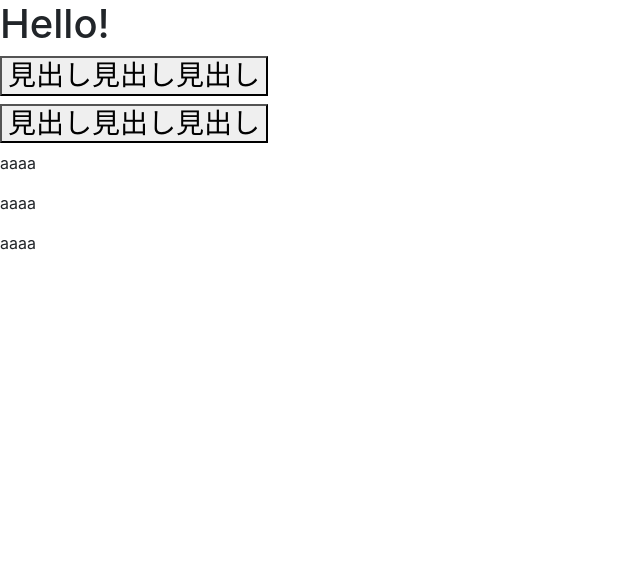
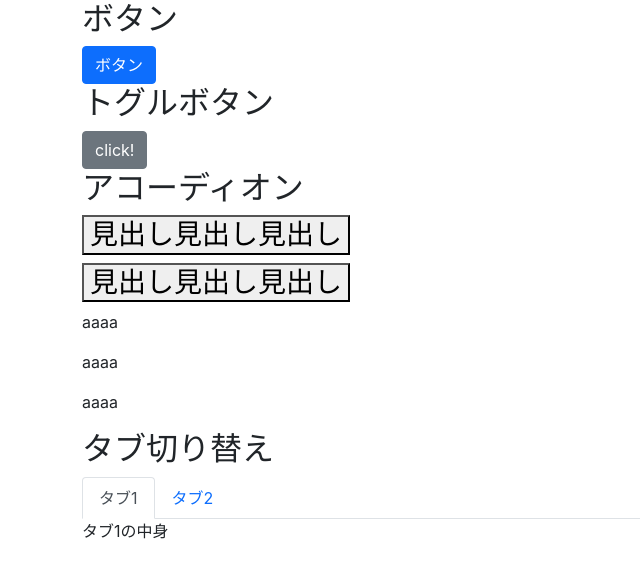
Before and after one commit to kanakita/study-nextjs, a Next.js app: page /sandbox in a window 1280 px wide. Shown: the top 578 px of the page, without its empty margins (0-640 px from the left). Built offline with nearby package versions, Linux system fonts and the light colour scheme.

Commit message:
タブ切り替え途中

```diff
--- /dev/null
+++ b/components/Tab/TabButton.tsx
@@ -0,0 +1,31 @@
+import {useState} from "react";
+
+interface Props {
+  label: string // ボタンのラベル
+  id: string
+  active?: boolean
+}
+
+function TabButton({label, id, active = false}: Props) {
+  const [isActive, setIsActive] = useState(active)
+  function handleClick(event: any) {
+    event.preventDefault();
+    setIsActive(! isActive);
+  }
+  return (
+    <a
+      className={isActive ? 'nav-link active': 'nav-link'}
+      id={'nav-tab-' + id}
+      href={'#nav-' + id}
+      aria-controls={'nav-' + id}
+      aria-selected={ isActive ? 'true': 'false'}
+      data-bs-toggle="tab"
+      role="tab"
+      onClick={handleClick}
+    >
+        {label}
+    </a>
+  )
+}
+
+export default TabButton
--- /dev/null
+++ b/components/Tab/TabButtons.tsx
@@ -0,0 +1,19 @@
+interface Props {
+  children: JSX.Element | JSX.Element[] | string;
+}
+
+function TabButtons({children}: Props) {
+  return (
+    <nav>
+      <div className="nav nav-tabs" id="nav-tab" role="tablist">
+        {children}
+      </div>
+    </nav>
+  )
+}
+
+
+
+
+
+export default TabButtons
--- /dev/null
+++ b/components/Tab/TabContent.tsx
@@ -0,0 +1,23 @@
+import {useState} from "react";
+
+interface Props {
+  id: string
+  active?: boolean
+  children: JSX.Element | JSX.Element[] | string;
+}
+
+function TabContent({children, id, active = false}: Props) {
+  const [isActive, setIsActive] = useState(active)
+  return (
+    <div
+      className={isActive ? 'tab-pane fade show active': 'tab-pane fade'}
+      id={'tab-' + id}
+      role="tabpanel"
+      aria-labelledby={'tab-' + id}
+    >
+      {children}
+    </div>
+  )
+}
+
+export default TabContent
--- /dev/null
+++ b/components/Tab/TabContents.tsx
@@ -0,0 +1,13 @@
+interface Props {
+  children: JSX.Element | JSX.Element[] | string;
+}
+
+function TabContents({children}: Props) {
+  return (
+    <div className="tab-content">
+      {children}
+    </div>
+  )
+}
+
+export default TabContents
--- /dev/null
+++ b/components/Tab/index.tsx
@@ -0,0 +1,22 @@
+import {useState} from "react";
+
+interface Props {
+  activeId: string
+  children: JSX.Element | JSX.Element[] | string;
+}
+
+function Tab({children, activeId}: Props) {
+  const [activeItem, setActiveItem] = useState({activeId})
+  console.log(activeItem)
+  return (
+    <>
+      {children}
+    </>
+  )
+}
+
+function changeTabButton() {
+
+}
+
+export default Tab
--- a/pages/sandbox.tsx
+++ b/pages/sandbox.tsx
@@ -3,6 +3,11 @@ import Head from 'next/head'
 import BootstrapButton from "../components/BootstrapButton";
 import ToggleButton from "../components/ToggleButton";
 import Accordion from "../components/Accordion";
+import TabButton from "../components/Tab/TabButton";
+import TabContents from "../components/Tab/TabContents";
+import TabContent from "../components/Tab/TabContent";
+import TabButtons from "../components/Tab/TabButtons";
+import Tab from "../components/Tab";
 
 
 const Sandbox: NextPage = () => {
@@ -13,18 +18,20 @@ const Sandbox: NextPage = () => {
         <meta name="description" content="砂場" />
       </Head>
       <main>
-        <h1>Hello!</h1>
-        {/*<BootstrapButton label={"ボタン"}/>*/}
-        {/*<ToggleButton
+        <div className="container">
+          <h2>ボタン</h2>
+          <BootstrapButton label={"ボタン"}/>
+          <h2>トグルボタン</h2>
+          {<ToggleButton
             labelOnInactive={"ボタン"}
             labelOnActive={"click!"}
             defaultStatus={false}
             onClick={ (status) => {
               console.log(status);
             }}
-        />*/}
+          />}
 
-
+          <h2>アコーディオン</h2>
           <Accordion
             title={"見出し見出し見出し"}
             expanded
@@ -40,6 +47,21 @@ const Sandbox: NextPage = () => {
             <p>aaaa</p>
             <p>aaaa</p>
           </Accordion>
+
+          <h2>タブ切り替え</h2>
+
+          <Tab activeId="first">
+            <TabButtons>
+              <TabButton label="タブ1" id="first" active={true}/>
+              <TabButton label="タブ2" id="second"/>
+            </TabButtons>
+
+            <TabContents>
+              <TabContent id="first" active={true}>タブ1の中身</TabContent>
+              <TabContent id="second">タブ2の中身</TabContent>
+            </TabContents>
+          </Tab>
+        </div>
       </main>
     </div>
   )
```
Lines whose indentation alone changed are shown as unchanged.
